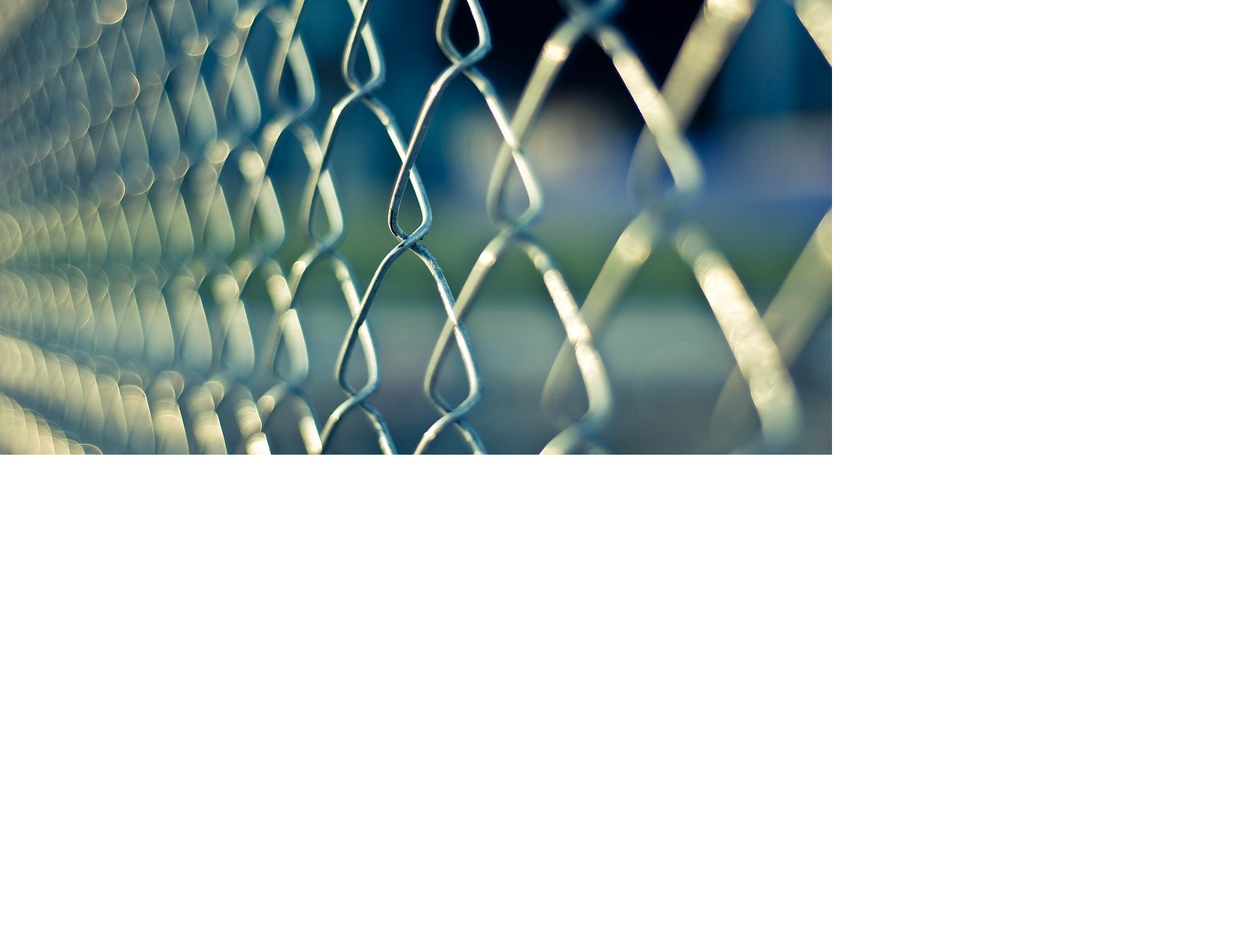
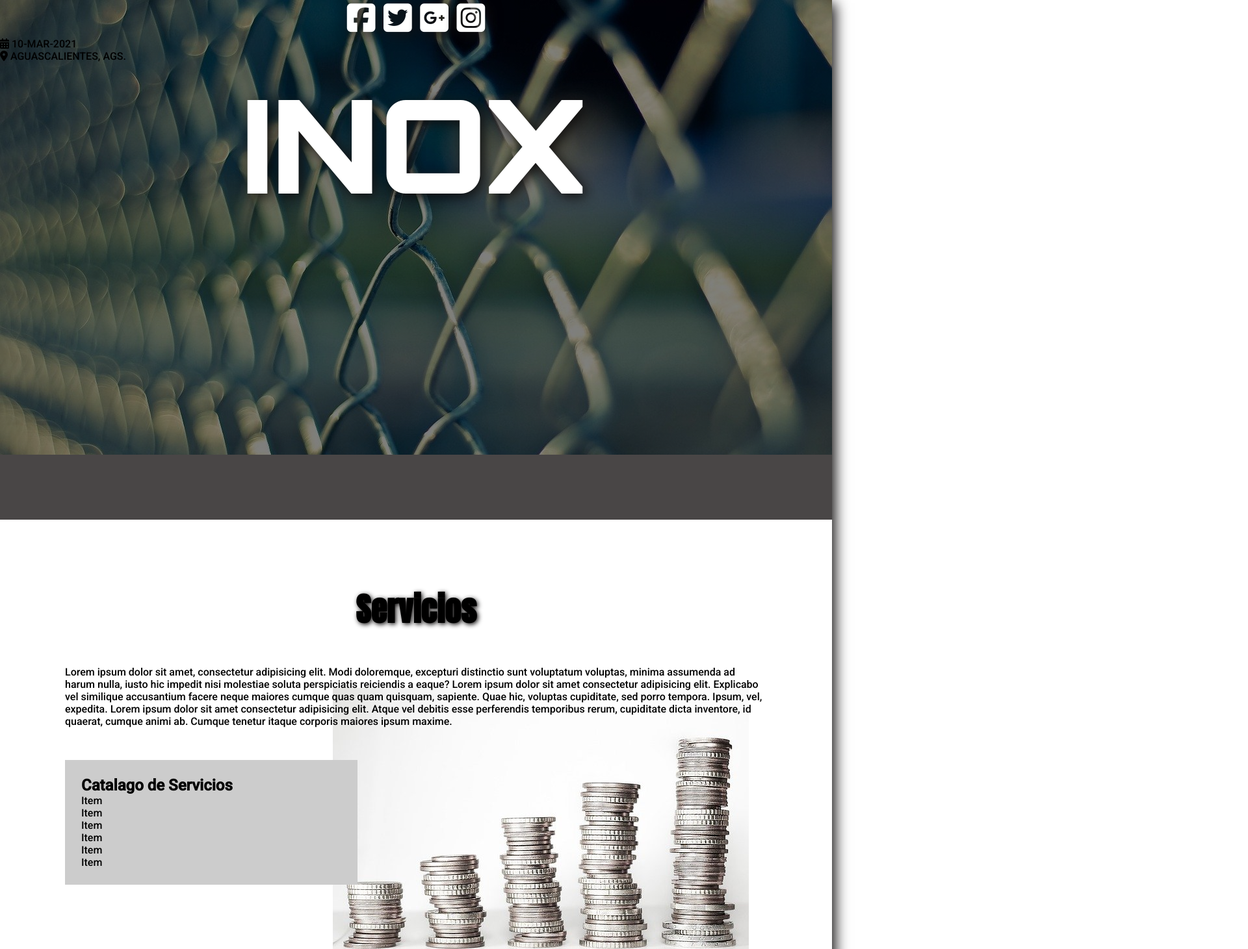
Before and after one commit to antonio2120/prograweb2021a, a plain HTML site: page demo/index.html in a window 1280 px wide. Shown: the top 1461 px of the page at 65% size, 1920 px wide, since content can reach past the window. Before the commit the page ends 800 px from the top, so only its background shows below. Drawn offline with Linux system fonts and the light colour scheme.

Commit message:
Layout Demo - Sombras - Float - Fonts - Icons - Tables

```diff
--- a/demo/css/main.css
+++ b/demo/css/main.css
@@ -1,13 +1,88 @@
+/*
+font-family: 'Anton', sans-serif;
+font-family: 'Orbitron', sans-serif;
+font-family: 'Roboto', sans-serif;
+*/
 *{
 	margin: 0;
 	padding: 0;
 }
+body{
+	font-family: 'Roboto', sans-serif;
+}
 .content{
+	max-width: 1500px;
+	margin: auto;
+	box-shadow: #110F0F 5px 5px 20px;
+}
+.bannerTop{
+	background-image:linear-gradient(
+      rgba(0, 0, 0, 0.5),
+      rgba(0, 0, 0, 0.5)
+    ),url('../img/bannerMain.jpg');
+	background-repeat:no-repeat;
+	background-position: 0 0;
+	background-size: cover;
+	height: 700px;
+}
+nav{
+	background-color: #494646;
+	height: 100px;
+}
+.section{
+	height: 700px;
+	padding-top: 50px;
+	padding-left: 100px;
+	padding-right: 100px;
 
 }
-.bannerTop{
-	background-image:url('../img/bannerMain.jpg');
+.section>h2{
+	text-align: center;
+	margin: 50px;
+	font-family: 'Anton', sans-serif;
+	font-size: 50px;
+	text-shadow: #110F0F 2px 2px 7px;
+}
+aside{
+ 	background-color: #ccc;
+ 	width: 400px;
+ 	padding: 25px;
+ 	margin-top: 50px;
+ 	float: left;
+}
+.menuService{
+	list-style: none;
+}
+.itemMenuService{
+	text-decoration: none;
+}
+.service{
+	background-image:url('../img/bannerService.jpg');
 	background-repeat:no-repeat;
-	background-position: 0 0;
-	height: 700px;
+	background-position: 80% 80%;
+	background-size: 50%;
 }
+.listProduct{
+	width: 100%;
+}
+.titleMain{
+	font-family: 'Orbitron', sans-serif;
+	font-size: 200px;
+	font-weight: 900;
+	color: #FFFFFF;
+	margin: auto;
+	text-align: center;
+	text-shadow: #110F0F 5px 5px 20px;
+}
+.menuSocial{
+	text-align: center;
+	font-size: 50px;
+	color: #F3F1F1;
+	text-shadow: #110F0F 5px 5px 20px;
+}
+.menuSocial > a:visited, .menuSocial > a:link {
+	color: #FFFFFF;
+}
+.menuSocial > a:hover{
+	color: #FA6206;
+}
--- a/demo/index.html
+++ b/demo/index.html
@@ -5,22 +5,90 @@
 	<meta name="viewport" content="width=device-width, initial-scale=1.0">
 	<title>Document</title>
 	<link rel="stylesheet" href="css/main.css">
+	<link rel="preconnect" href="https://fonts.gstatic.com">
+	<link href="https://fonts.googleapis.com/css2?family=Anton&family=Orbitron:wght@400;900&family=Roboto:ital,wght@0,100;0,500;1,100&display=swap" rel="stylesheet">
+	<script src="https://kit.fontawesome.com/c0f300f893.js" crossorigin="anonymous"></script>
 </head>
 <body>
 	<div class="content">
 		<header>
 			<div class="bannerTop">
-				<div class="menuSocial"></div>
-				<div class="ubication"></div>
-				<div class="titleMain"></div>
+				<div class="menuSocial">
+					<a href="#" target="_blank"><i class="fab fa-facebook-square"></i></a>
+					<a href="#" target="_blank"><i class="fab fa-twitter-square"></i></a>
+					<a href="#" target="_blank"><i class="fab fa-google-plus-square"></i></a>
+					<a href="#" target="_blank"><i class="fab fa-instagram-square"></i></a>
+				</div>
+				<div class="ubication">
+					<div class="calendarIcon">
+						<i class="fas fa-calendar-alt"></i> 10-MAR-2021
+					</div>
+					<div class="ubicationIcon">
+						<i class="fas fa-map-marker-alt"></i> AGUASCALIENTES, AGS.
+					</div>
+				</div>
+				<div class="titleMain">
+					INOX
+				</div>
 			</div>
 			<nav></nav>
 		</header>
 		<div>
-			<div class="service"></div>
-			<div class="products"></div>
-			<div class="productsCount"></div>
-			<div class="pricer"></div>
+			<div class="section service">
+				<h2>Servicios</h2>
+				<p>Lorem ipsum dolor sit amet, consectetur adipisicing elit. Modi doloremque, excepturi distinctio sunt voluptatum voluptas, minima assumenda ad harum nulla, iusto hic impedit nisi molestiae soluta perspiciatis reiciendis a eaque?
+				Lorem ipsum dolor sit amet consectetur adipisicing elit. Explicabo vel similique accusantium facere neque maiores cumque quas quam quisquam, sapiente. Quae hic, voluptas cupiditate, sed porro tempora. Ipsum, vel, expedita.
+				Lorem ipsum dolor sit amet consectetur adipisicing elit. Atque vel debitis esse perferendis temporibus rerum, cupiditate dicta inventore, id quaerat, cumque animi ab. Cumque tenetur itaque corporis maiores ipsum maxime.</p>
+				<aside>
+					<h2>Catalago de Servicios</h2>
+					<ul class="menuService">
+						<li class="itemMenuService">
+							Item
+						</li>
+						<li class="itemMenuService">
+							Item
+						</li>
+						<li class="itemMenuService">
+							Item
+						</li>
+						<li class="itemMenuService">
+							Item
+						</li>
+						<li class="itemMenuService">
+							Item
+						</li>
+						<li class="itemMenuService">
+							Item
+						</li>
+					</ul>
+				</aside>
+			</div>
+			<div class="section products">
+				<h2>Productos</h2>
+				<table class="listProduct">
+					<tr>
+						<td><img src="img/product.jpg" alt=""></td>
+						<td><img src="img/product.jpg" alt=""></td>
+						<td><img src="img/product.jpg" alt=""></td>
+					</tr>
+					<tr>
+						<td><img src="img/product.jpg" alt=""></td>
+						<td><img src="img/product.jpg" alt=""></td>
+						<td><img src="img/product.jpg" alt=""></td>
+					</tr>
+					<tr>
+						<td><img src="img/product.jpg" alt=""></td>
+						<td><img src="img/product.jpg" alt=""></td>
+						<td><img src="img/product.jpg" alt=""></td>
+					</tr>
+				</table>
+			</div>
+			<div class="productsCount">
+				1,965,566
+			</div>
+			<div class="section pricer">
+				<h2>Precios</h2>
+			</div>
 		</div>
 		<footer></footer>
 	</div>
```
Also changed, not shown: demo/img/bannerService.jpg (added), demo/img/product.jpg (added).
